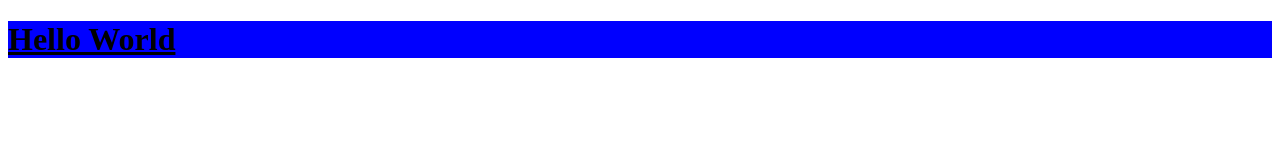
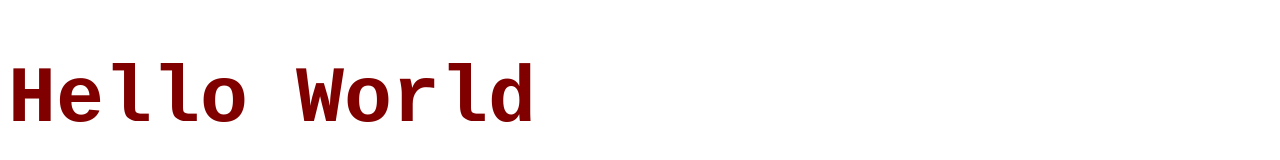
Before and after one commit to alyssa0715/GIT337, a plain HTML site: page index.html in a window 1280 px wide. Drawn offline with Linux system fonts and the light colour scheme.

Commit message:
added index and style changes
added index and style changes

```diff
--- a/index.html
+++ b/index.html
@@ -3,9 +3,8 @@
 <head>
     <meta charset="UTF-8">
     <meta name="viewport" content="width=device-width, initial-scale=1.0">
-    <title>Hello World Webpage</title>
-
     <link rel="stylesheet" href="styles.css">
+    <title>Hello World</title>
 </head>
 <body>
     <h1>Hello World</h1>
--- a/styles.css
+++ b/styles.css
@@ -1,5 +1,8 @@
+
+/* CSS by Alyssa */
+
 h1 {
-    font-weight:bold;
-    text-decoration: underline;
-    background-color: blue;
+    font-family: 'Courier New', Courier, monospace;
+    font-size: 5em;
+    color: maroon;
 }
```
